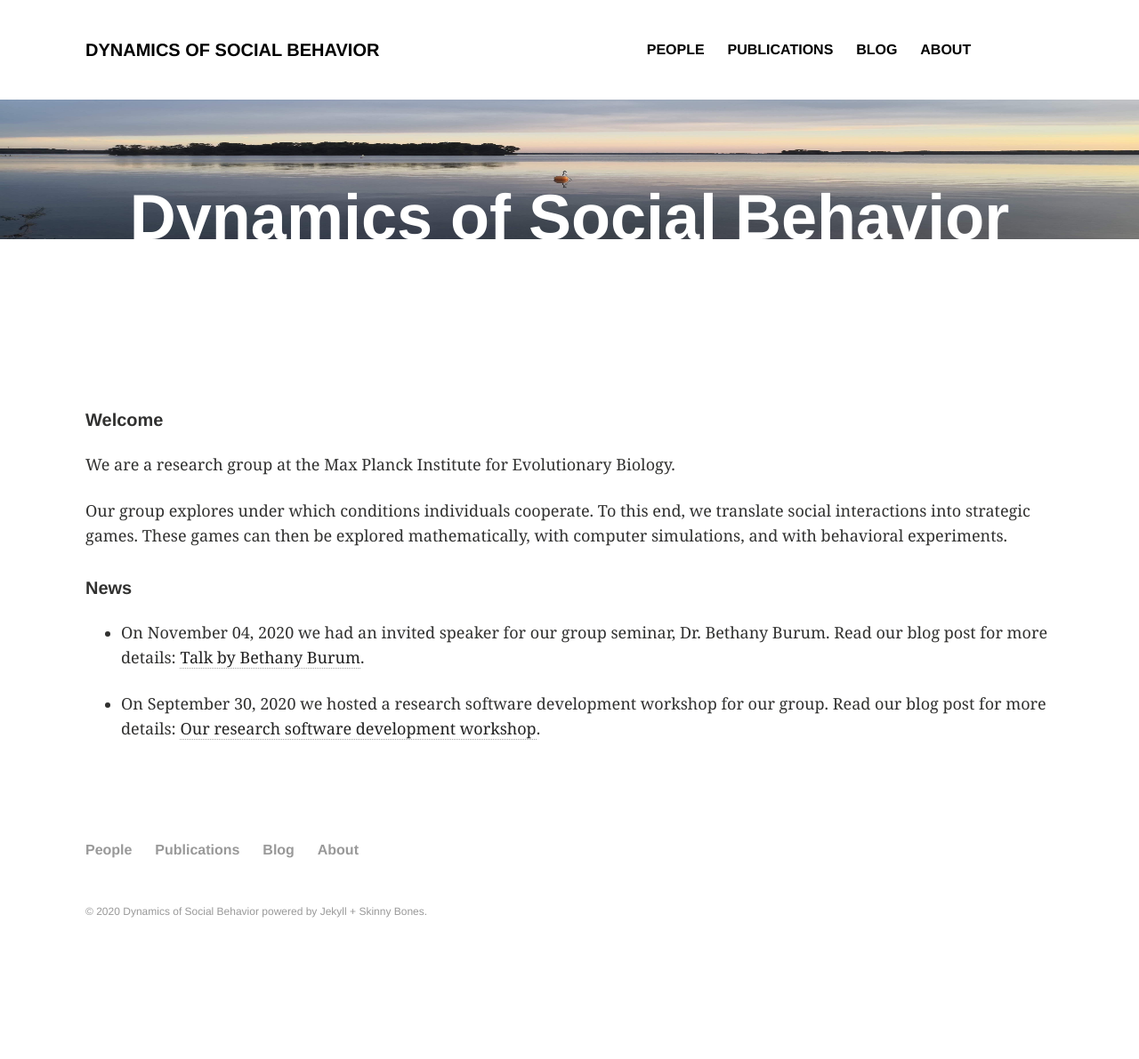
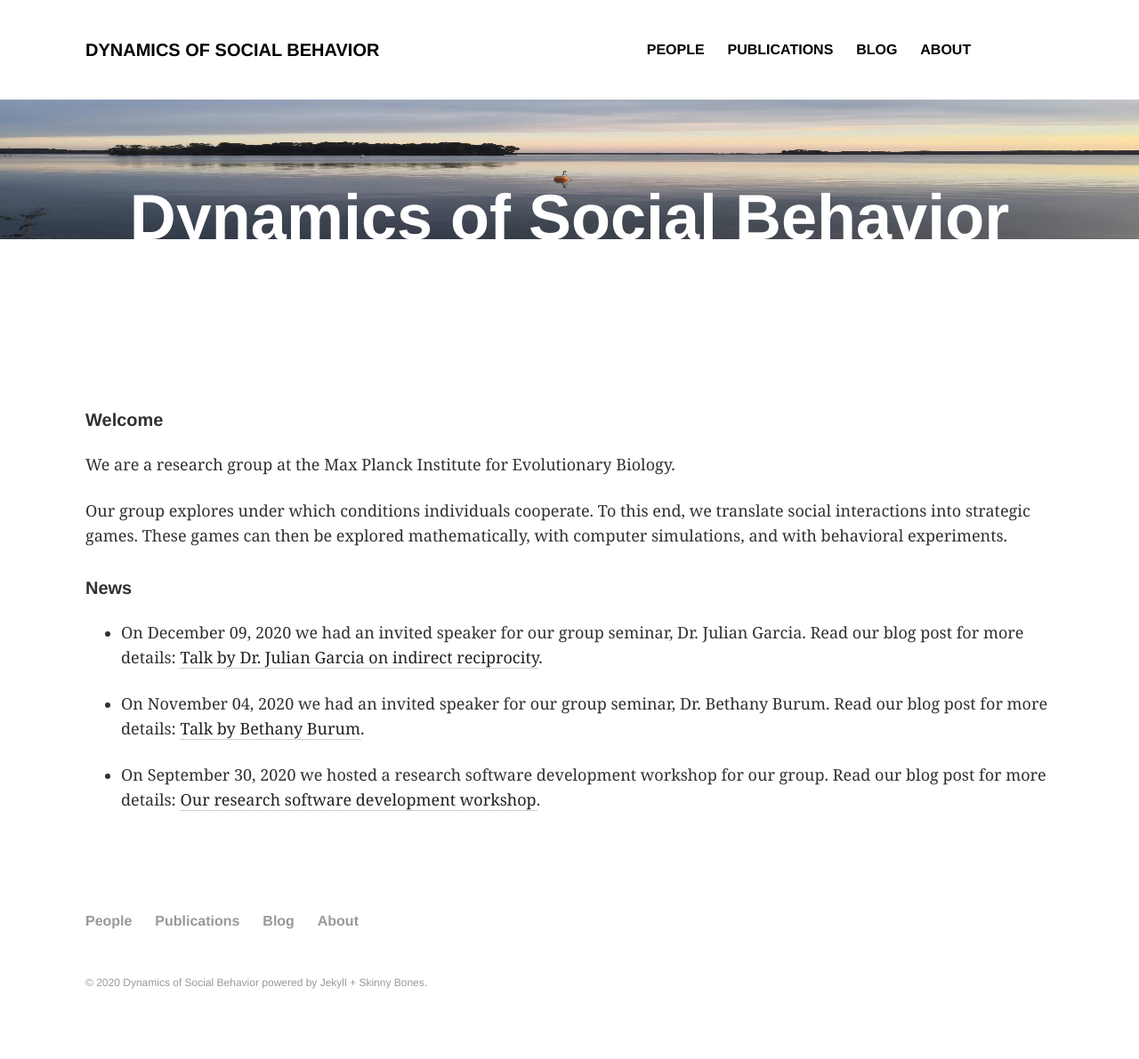
Before and after one commit to DYNOSOBs/social-behaviour, a Jekyll site: the page built from index.md, in a window 1280 px wide. Shown: the whole page at 89% size. Built offline with Jekyll 4.4.1, drawn with Linux system fonts in a browser that asks for light colours; before the commit the page ends 1111 px from its top, so only the background shows below that.

Commit message:
Modified index.md to add to latest news for the group!

```diff
--- a/index.md
+++ b/index.md
@@ -17,6 +17,9 @@ experiments.
 
 <h5>News</h5>
 
+- On December 09, 2020 we had an invited speaker for our group seminar, Dr.
+Julian Garcia. Read our blog post for more details: <a href="articles/julianstalk/">Talk by Dr. Julian Garcia on indirect reciprocity</a>.
+
 - On November 04, 2020 we had an invited speaker for our group seminar, Dr.
 Bethany Burum. Read our blog post for more details: <a href="articles/bethanystalk/">Talk by Bethany Burum</a>.
 
```
